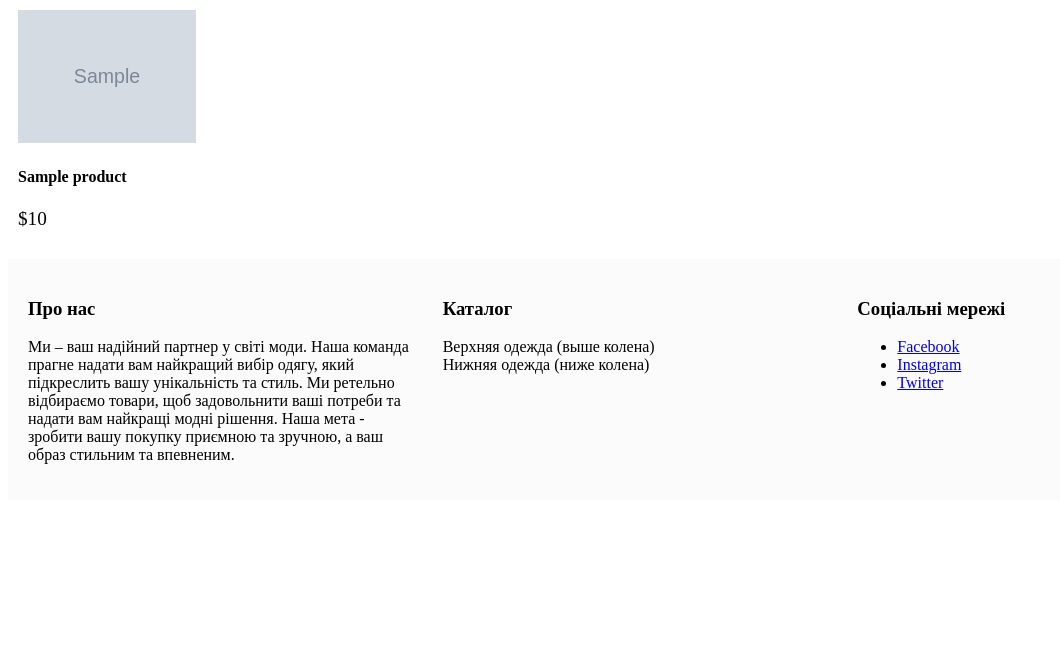
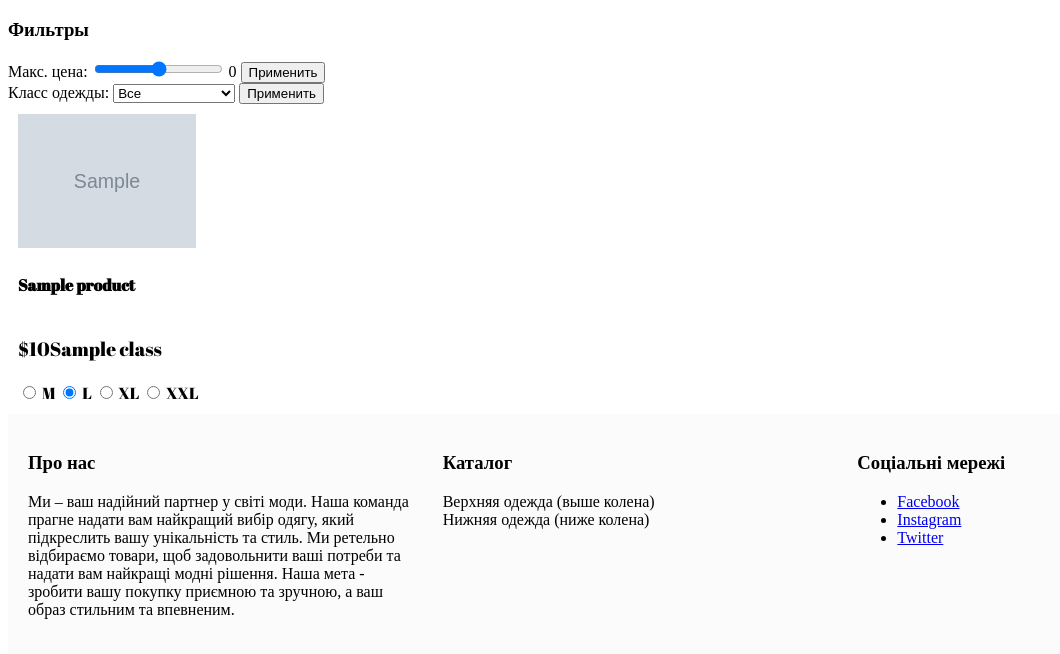
Before and after one commit to sanekSOkOlOv/DiplomCNN, a Flask app: template templates/index.html in a window 1280 px wide. Shown: the part 122-776 px from the top of the page, without its empty margins (0-1060 px from the left). Run offline with Flask 3, Linux system fonts and the light colour scheme; the template is opened without the code that fills it: most values are stand-ins (such as "Sample title", 1, 10 or a date in 2020); grey boxes marked "Sample" are stand-in pictures; some web fonts are replaced.

Commit message:
start to develop filters

```diff
--- a/app.py
+++ b/app.py
@@ -84,7 +84,7 @@ def clear_uploads_folder():
 @app.route('/')
 def index():
     cursor = connection.cursor()
-    cursor.execute('SELECT name, image, price FROM Products')
+    cursor.execute('SELECT name, image, class, price FROM Products')
     products = cursor.fetchall()
     cursor.close()
 
@@ -92,25 +92,26 @@ def index():
     # Передача данных в шаблон
     return render_template('index.html', products=products)
 
-# Обработка загрузки файла
 @app.route('/upload', methods=['POST'])
 def upload_file():
     clear_uploads_folder()
 
     if 'file' not in request.files:
-        return render_template('index.html', message='No file part')
+        return jsonify({'error': 'No file part'})
     file = request.files['file']
     if file.filename == '':
-        return render_template('index.html', message='No selected file')
+        return jsonify({'error': 'No selected file'})
     if file and allowed_file(file.filename):
         # Сохраняем загруженное изображение
         file_path = os.path.join('uploads', file.filename)
         file.save(file_path)
         # Классифицируем изображение
         class_name = classify_image(file_path)
-        return render_template('index.html', message='Classification result: {}'.format(class_name))
+        print(class_name)
+        # Возвращаем предсказанный класс в виде JSON
+        return jsonify({'predicted_class': class_name})
     else:
-        return render_template('index.html', message='Invalid file extension')
+        return jsonify({'error': 'Invalid file extension'})
 
 # ------------------------------Раздел корзины------------------------------
 cart_items = []
@@ -148,10 +149,10 @@ def add_to_basket():
 
 @app.route('/remove_from_cart', methods=['POST'])
 def remove_from_cart():
-    data = request.json  # Получение данных из POST-запроса
-    item_name = data.get('name')  # Получение имени товара из запроса
+    data = request.json
+    item_name = data.get('name')
 
-    # Найдите товар в корзине и удалите его
+
     for item in cart_items:
         if item['name'] == item_name:
             cart_items.remove(item)
--- a/static/scripts.js
+++ b/static/scripts.js
@@ -40,16 +40,84 @@ function addToBasket(name, image, price) {
     });
 }
 
-$(document).ready(function() {
-    $('#city').on('input', function() {
-        var formData = $('#search-form').serialize();
-        $.ajax({
-            type: 'POST',
-            url: '/cart',
-            data: formData,
-            success: function(response) {
-                $('#descriptions').html(response);
-            }
-        });
+
+function updateMaxPrice(value) {
+    document.getElementById('max-price-value').textContent = value;
+}
+
+function applyPriceFilter() {
+    var maxPrice = parseFloat(document.getElementById('max-price').value);
+
+    // Обойти все продукты
+    var products = document.querySelectorAll('.product');
+    products.forEach(function(product) {
+        var priceElement = product.querySelector('.product-item p');
+        var price = parseFloat(priceElement.textContent.replace('$', ''));
+
+        // Проверить, попадает ли цена продукта в заданный максимальный диапазон
+        if (price <= maxPrice) {
+            // Если цена не превышает максимальную, показать продукт
+            product.style.display = 'block';
+        } else {
+            // Если цена превышает максимальную, скрыть продукт
+            product.style.display = 'none';
+        }
     });
-});
+}
+
+function applyClothingClassFilter() {
+    var selectedClass = document.getElementById('clothing-class').value;
+
+    // Обойти все продукты
+    var products = document.querySelectorAll('.product');
+    products.forEach(function(product) {
+        var classElement = product.querySelector('.product-class');
+        var productClass = classElement.textContent.trim();
+        console.log('Applying clothing class filter with predicted class:', selectedClass);
+        // Проверить, соответствует ли класс продукта выбранному классу
+        if (selectedClass === '' || productClass === selectedClass) {
+            // Если продукт соответствует выбранному классу или выбран "Все", показать продукт
+            product.style.display = 'block';
+        } else {
+            // Если продукт не соответствует выбранному классу, скрыть продукт
+            product.style.display = 'none';
+        }
+    });
+}
+function ClothingClassFilter(predictedClass) {
+    // Получить все товары на странице
+    var products = document.querySelectorAll('.product');
+    console.log('Applying clothing class filter with predicted class:', predictedClass);
+    // Пройтись по каждому товару и скрыть те, которые не соответствуют предсказанному классу
+    products.forEach(product => {
+        var productClass = product.querySelector('.product-class').innerText;
+
+        if (productClass !== predictedClass) {
+            product.style.display = 'none';
+        } else {
+            product.style.display = 'block';
+        }
+    });
+}
+
+function uploadImage() {
+    var input = document.getElementById('file');
+    var file = input.files[0];
+
+    var formData = new FormData();
+    formData.append('file', file);
+
+    fetch('/upload', {
+        method: 'POST',
+        body: formData
+    })
+    .then(response => response.json())
+    .then(data => {
+        // Получить классификацию изображения из данных
+        var predictedClass = data.predicted_class;
+
+        // Применить фильтр по классу одежды с использованием предсказанного класса
+        ClothingClassFilter(predictedClass);
+    })
+    .catch(error => console.error('Ошибка при загрузке изображения:', error));
+}
--- a/templates/index.html
+++ b/templates/index.html
@@ -8,6 +8,9 @@
     <link rel="preconnect" href="https://fonts.googleapis.com">
     <link rel="preconnect" href="https://fonts.gstatic.com" crossorigin>
     <link href="https://fonts.googleapis.com/css2?family=Train+One&display=swap" rel="stylesheet">
+    <link rel="preconnect" href="https://fonts.googleapis.com">
+    <link rel="preconnect" href="https://fonts.gstatic.com" crossorigin>
+    <link href="https://fonts.googleapis.com/css2?family=Abril+Fatface&display=swap" rel="stylesheet">
     <script src="{{ url_for('static', filename='scripts.js') }}"></script>
 </head>
 <body>
@@ -25,10 +28,11 @@
             <a href="/cart" class="catalog-link">Корзина</a>
         </div>
 
+
         <!-- Классификация изображений -->
         <div class="classification">
             <h3>Классификация изображений</h3>
-            <div class="upload-container">
+            <!-- <div class="upload-container">
                 <form action="/upload" method="post" enctype="multipart/form-data">
                     <div class="button-upload">
                         <input type="file" name="file" id="file" class="inputfile" accept="image/*">
@@ -38,20 +42,97 @@
                         <button type="submit" title="Натисніть піктограму завантаження та виберіть файл для класифікації. Далі натисніть кнопку і насолоджуйтесь результатом!">Поехали!</button>
                     </div>
                 </form>
+
                 {% if message %}
                     <p>{{ message }}</p>
                 {% endif %}
+            </div> -->
+            <div class="upload-container">
+                <form action="/upload" method="post" enctype="multipart/form-data">
+                    <div class="button-upload">
+                        <input type="file" name="file" id="file" class="inputfile" accept="image/*">
+                        <label for="file">
+                            <img src="{{ url_for('static', filename='down.gif') }}" alt="Иконка загрузки">
+                        </label>
+                        <button type="button" onclick="uploadImage()" title="Нажмите, чтобы загрузить и классифицировать изображение">Поехали!</button>
+                    </div>
+                </form>
+                <div id="classification-result"></div>
             </div>
         </div>
     </header>
 
+    <div class="filters">
+        <h3>Фильтры</h3>
+        <!-- Фильтр по цене -->
+        <div class="price-filter">
+            <label for="max-price">Макс. цена:</label>
+            <input type="range" id="max-price" name="max-price" min="10" max="500" step="10" oninput="updateMaxPrice(this.value)">
+            <span id="max-price-value">0</span>
+            <button onclick="applyPriceFilter()">Применить</button>
+        </div>
+
+        <!-- Фильтр по классу одежды -->
+        <div class="clothing-class-filter">
+            <label for="clothing-class">Класс одежды:</label>
+            <select id="clothing-class" name="clothing-class">
+                <option value="">Все</option>
+                <option value="T-shirt/top">Футболки / топы</option>
+                <option value="Trouser">Брюки</option>
+                <option value="Pullover">Свитер</option>
+                <option value="Dress">Платье</option>
+                <option value="Coat">Пальто</option>
+                <option value="Sandal">Сандалии</option>
+                <option value="Shirt">Рубашка</option>
+                <option value="Sneaker">Кроссовки</option>
+                <option value="Bag">Сумка</option>
+                <option value="Ankle boot">Ботинки</option>
+            </select>
+            <button onclick="applyClothingClassFilter()">Применить</button>
+        </div>
+
+        <!-- Фильтр по классификации фото -->
+        <div class="image-classification-filter">
+            <!-- Добавьте форму для загрузки изображения -->
+            <!-- И кнопку для запуска классификации -->
+        </div>
+    </div>
+
+    </div>
     <!-- <div id="product-container" class="row"></div> -->
     <div id="product-container">
         {% for product in products %}
             <div class="product">
-                <img src="{{ product.image }}" alt="{{ product[0] }}" onclick="addToBasket('{{ product.name }}', '{{ product.image }}', '{{ product.price }}')">
-                <h4>{{ product.name }}</h4>
-                <p>${{ product.price }}</p>
+                <div>
+                    <img src="{{ product.image }}" alt="{{ product[0] }}" onclick="addToBasket('{{ product.name }}', '{{ product.image }}', '{{ product.price }}')">
+                </div>
+                <div class="product-item">
+                    <h4>{{ product.name }}</h4>
+                </div>
+
+                <div class="product-item">
+                    <p>${{ product.price }}</p>
+                    <p class="product-class">{{product.class}}</p>
+                </div>
+                <div class="radio-input">
+                    <label>
+                    <input value="M" name="value-radio" id="M" type="radio">
+                    <span>M</span>
+                    </label>
+                    <label>
+                      <input value="L" name="value-radio" id="L" type="radio" checked>
+                    <span>L</span>
+                    </label>
+                    <label>
+                      <input value="XL" name="value-radio" id="XL" type="radio">
+                    <span>XL</span>
+                    </label>
+                    <label>
+                      <input value="XXL" name="value-radio" id="XXL" type="radio">
+                    <span>XXL</span>
+                    </label>
+                    <span class="selection"></span>
+                  </div>
             </div>
         {% endfor %}
     </div>
```
Also changed, not shown: static/cart-scripts.js (+14 -0 lines).
